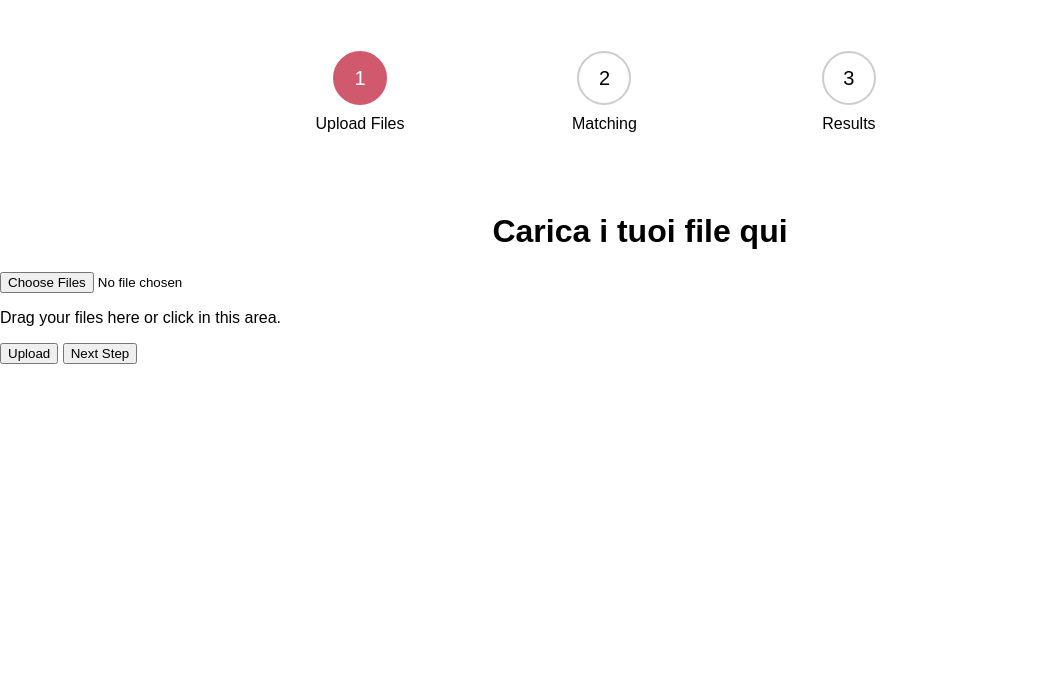
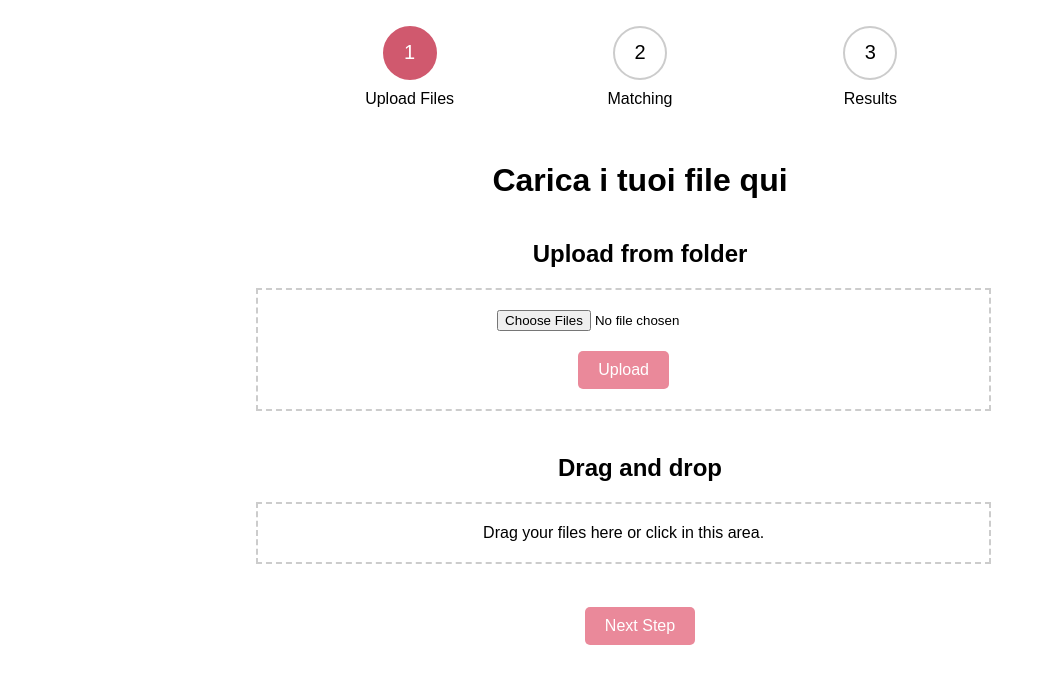
Before and after one commit to elisacatena/ProgettoFinale-idd, a Flask app: page /upload.html in a window 1280 px wide. Shown: the top 684 px of the page, without its empty margins (0-1054 px from the left). Run offline with Flask 3, Linux system fonts and the light colour scheme; parts of the project's set-up code (start-up, migrations or seed data) failed here and were passed over.

Commit message:
modifiche al css

```diff
--- a/final/app.py
+++ b/final/app.py
@@ -100,7 +100,6 @@ def submit():
     global i
     global matches_dict
     global unused_dict
-    print(files[i])
     df = pd.read_csv("final/static/documents/"+files[i-1], encoding='latin-1')
     header = df.columns.tolist()
     print(header)
--- a/final/static/css/uploadFiles.css
+++ b/final/static/css/uploadFiles.css
@@ -6,14 +6,19 @@ body {
 }
 
 .main {
-  max-width: 800px;
+  width: 60%;
   margin: 4% auto;
+  margin-bottom: 0;
+  margin-top: 2%;
 }
 
 ul {
   list-style-type: none;
   padding: 0;
   margin: 0;
+  width: 100%;
+  display: flex;
+  justify-content: center;
 }
 
 li {
@@ -62,8 +67,8 @@ h1 {
   display: flex;
   flex-direction: column; /* Imposta la direzione della flessione su verticale */
   align-items: center; /* Centra gli elementi lungo l'asse trasversale (asse y) */
-  margin: 20px auto;
-  width: 50%;
+  margin: auto;
+  width: 60%;
 }
 
 .file-select,
@@ -126,6 +131,14 @@ h1 {
   transform: translate(-50%, -50%); /* Centra l'icona */
 }
 
+
+
+
+
+
+
+
+
 #btn-container {
   text-align: center; /* Centra il contenuto orizzontalmente */
 }
@@ -145,3 +158,27 @@ h1 {
 #btn-container button:hover {
   background-color: #d0596e; /* Cambia il colore di sfondo al passaggio del mouse */
 }
+
+
+.upload-section {
+  text-align: center;
+  width: 100%;
+}
+
+.dashed-border {
+  border: 2px dashed #ccc;
+  padding: 20px;
+  margin-bottom: 3%; /* Aggiunge spazio sotto il riquadro */
+  width: 90%;
+  display: flex;
+  justify-content: center;
+}
+
+.dashed-border p {
+  margin: 0; /* Rimuove il margine del paragrafo all'interno del riquadro */
+}
+
+.drag-section {
+  text-align: center;
+  width: 100%;
+}
--- a/final/templates/uploadFiles.html
+++ b/final/templates/uploadFiles.html
@@ -56,7 +56,40 @@
     <div id="btn-container">
         <button type="button" onclick="nextStepFromButton(1)">Next Step</button>
     </div> -->
-    {% if uploaded %}
+
+
+    <div class="file-upload-container">
+        {% if uploaded %}
+            <p>File caricati con successo</p>
+        {% endif %}
+        <h1>Carica i tuoi file qui</h1>
+
+        <div class="upload-section">
+            <h2>Upload from folder</h2>
+            <div class="dashed-border">
+                <form action="http://localhost:5000/uploader" method="POST" enctype="multipart/form-data">
+                    <input type="file" name="file" multiple />
+                    <div id="btn-container">
+                        <button type="submit">Upload</button>
+                    </div>
+                </form>
+            </div>
+        </div>
+
+        <div class="drag-section">
+            <h2>Drag and drop</h2>
+            <div class="dashed-border">
+                <p>Drag your files here or click in this area.</p>
+            </div>
+        </div>
+        <div id="btn-container">
+            <button type="button" onclick="nextStepFromButton(1)">Next Step</button>
+        </div>
+    </div>
+
+
+
+    <!-- {% if uploaded %}
         <p>File caricati con successo</p>
     {% endif %}
     <h1>Carica i tuoi file qui</h1>
@@ -67,7 +100,7 @@
             <button type = "submit">Upload</button>
             <button type = "button" onclick="nextStepFromButton(1)">Next Step</button>
          </div>
-      </form>
+      </form>   -->
     <script>
 
         const first = document.querySelector(".first");
```
